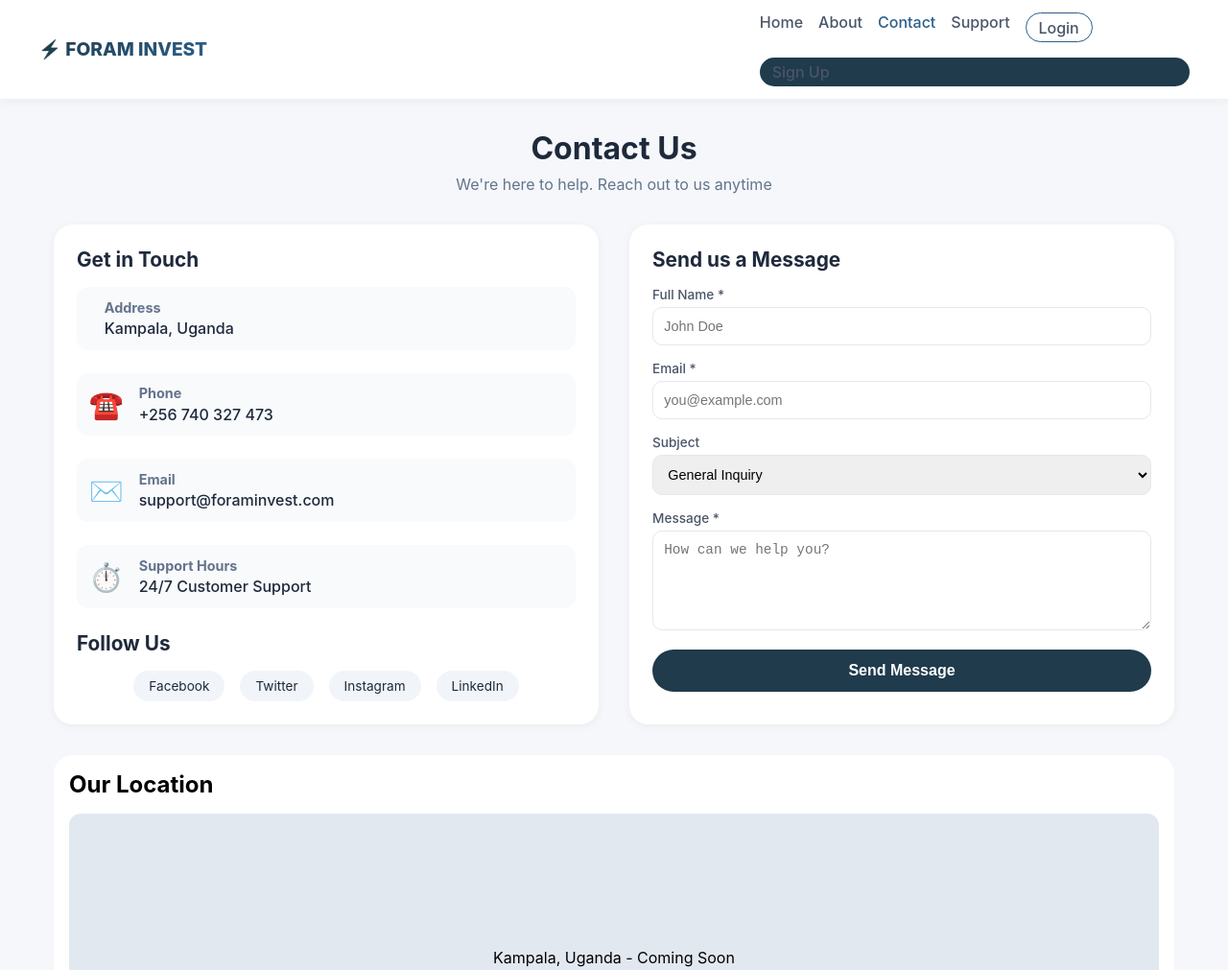
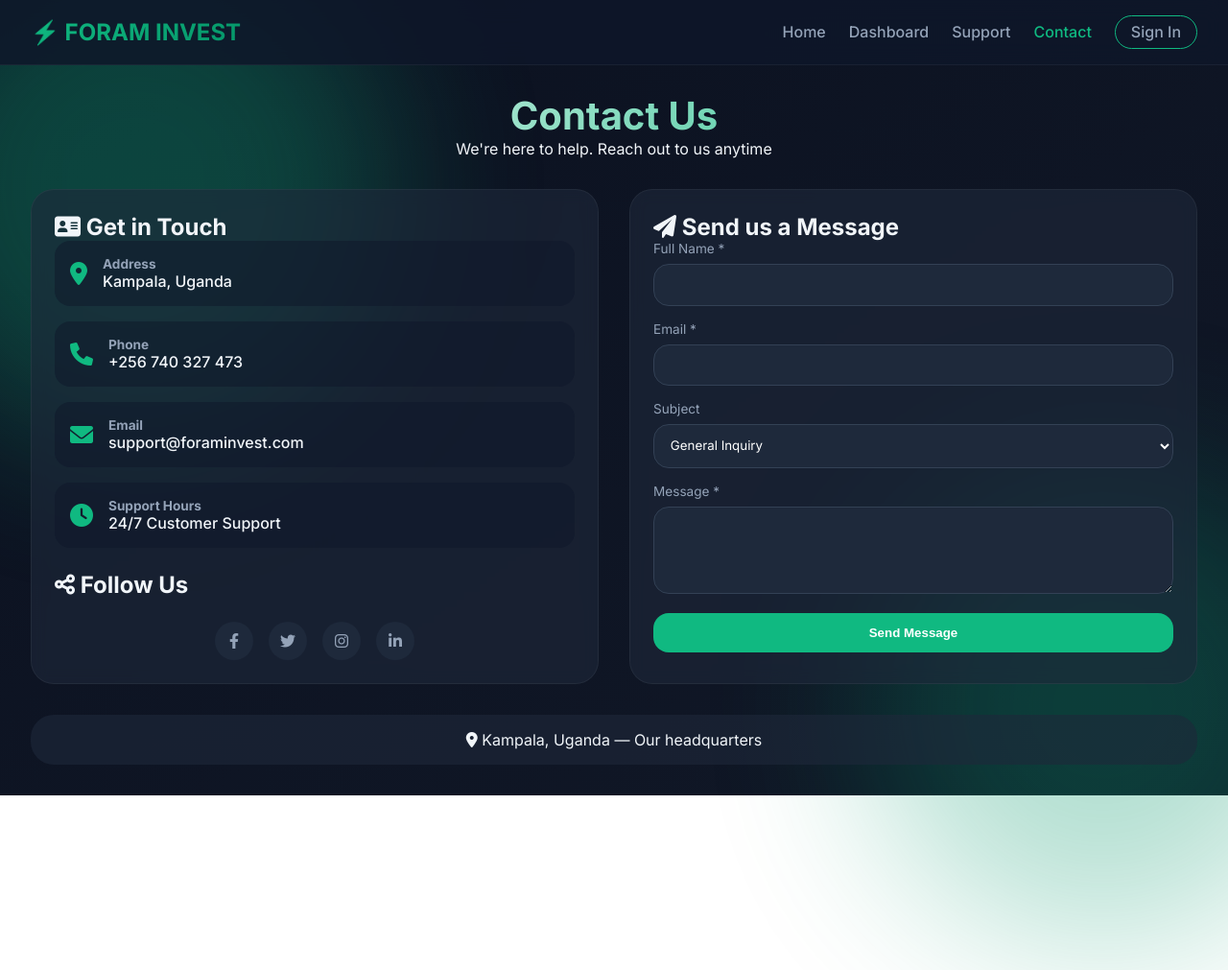
Before and after one commit to investforam-uganda/investforam.ug, a website: page contact.html in a window 1280 px wide. Shown: the top 1011 px of the page at 96% size. After the commit the page ends 829 px from the top, so only its background shows below. Drawn offline with Linux system fonts and the light colour scheme.

Commit message:
Update contact.html

```diff
--- a/contact.html
+++ b/contact.html
@@ -2,220 +2,88 @@
 <html lang="en">
 <head>
   <meta charset="UTF-8">
-    <meta name="viewport" content="width=device-width, initial-scale=1.0">
+  <meta name="viewport" content="width=device-width, initial-scale=1.0, user-scalable=yes">
   <title>Contact Us - Foram Invest</title>
+  <link href="https://fonts.googleapis.com/css2?family=Inter:opsz,wght@14..32,300;14..32,400;14..32,500;14..32,600;14..32,700&display=swap" rel="stylesheet">
+  <link rel="stylesheet" href="https://cdnjs.cloudflare.com/ajax/libs/font-awesome/6.0.0-beta3/css/all.min.css">
   <style>
-        * {
-            margin: 0;
-            padding: 0;
-            box-sizing: border-box;
+    * { margin: 0; padding: 0; box-sizing: border-box; }
+    body {
+      font-family: 'Inter', sans-serif;
+      background: linear-gradient(145deg, #0B1120 0%, #111827 100%);
+      min-height: 100vh;
+      color: #f1f5f9;
     }
-        body {
-            font-family: -apple-system, BlinkMacSystemFont, 'Segoe UI', Roboto, sans-serif;
-            background: #f5f7fb;
+    .orb { position: fixed; border-radius: 50%; filter: blur(80px); opacity: 0.3; z-index: 0; pointer-events: none; }
+    .orb-1 { width: 40vw; height: 40vw; background: #10b981; top: -10%; left: -10%; animation: float 18s infinite alternate; }
+    .orb-2 { width: 35vw; height: 35vw; background: #059669; bottom: -15%; right: -5%; animation: float 22s infinite alternate-reverse; }
+    @keyframes float { 0% { transform: translate(0, 0) scale(1); } 100% { transform: translate(30px, 40px) scale(1.1); } }
+
+    .navbar {
+      position: fixed; top: 0; width: 100%; padding: 1rem 2rem;
+      background: rgba(15, 23, 42, 0.85); backdrop-filter: blur(12px);
+      border-bottom: 1px solid rgba(255,255,255,0.05); z-index: 100;
     }
-        .navbar {
-            background: white;
-            padding: 0.8rem 1rem;
-            position: sticky;
-            top: 0;
-            z-index: 100;
-            box-shadow: 0 2px 10px rgba(0,0,0,0.05);
+    .nav-container { max-width: 1280px; margin: 0 auto; display: flex; justify-content: space-between; align-items: center; flex-wrap: wrap; gap: 1rem; }
+    .logo { font-size: 1.5rem; font-weight: 800; background: linear-gradient(135deg, #10b981, #059669); -webkit-background-clip: text; background-clip: text; color: transparent; text-decoration: none; }
+    .nav-links { display: flex; gap: 1.5rem; align-items: center; flex-wrap: wrap; }
+    .nav-links a { text-decoration: none; color: #94a3b8; font-weight: 500; transition: color 0.2s; }
+    .nav-links a:hover, .nav-links a.active { color: #10b981; }
+    .btn-outline { background: transparent; border: 1px solid #10b981; padding: 0.4rem 1rem; border-radius: 40px; color: #10b981; cursor: pointer; }
+
+    .main-content { max-width: 1280px; margin: 0 auto; padding: 6rem 2rem 2rem; position: relative; z-index: 10; }
+    .page-header { text-align: center; margin-bottom: 2rem; }
+    .page-header h1 { font-size: 2.5rem; background: linear-gradient(135deg, #fff, #10b981); -webkit-background-clip: text; background-clip: text; color: transparent; }
+
+    .contact-grid { display: grid; grid-template-columns: 1fr 1fr; gap: 2rem; }
+    .contact-info, .contact-form {
+      background: rgba(30, 41, 59, 0.6); backdrop-filter: blur(8px);
+      border-radius: 1.5rem; padding: 1.5rem; border: 1px solid rgba(255,255,255,0.05);
     }
-        .nav-container {
-            max-width: 1200px;
-            margin: 0 auto;
-            display: flex;
-            justify-content: space-between;
-            align-items: center;
-            flex-wrap: wrap;
-            gap: 0.8rem;
+    .info-item { display: flex; align-items: center; gap: 1rem; padding: 1rem; background: rgba(15,23,42,0.5); border-radius: 1rem; margin-bottom: 1rem; }
+    .info-icon { font-size: 1.5rem; color: #10b981; }
+    .info-text h3 { font-size: 0.85rem; color: #94a3b8; }
+    .info-text p { font-size: 1rem; font-weight: 500; }
+    .social-links { display: flex; gap: 1rem; margin-top: 1.5rem; justify-content: center; }
+    .social-link { background: #1e293b; width: 40px; height: 40px; border-radius: 50%; display: flex; align-items: center; justify-content: center; color: #94a3b8; transition: all 0.2s; text-decoration: none; }
+    .social-link:hover { background: #10b981; color: white; transform: translateY(-3px); }
+
+    .form-group { margin-bottom: 1rem; }
+    .form-group label { display: block; margin-bottom: 0.5rem; font-size: 0.85rem; color: #94a3b8; }
+    .form-group input, .form-group select, .form-group textarea {
+      width: 100%; padding: 0.8rem; background: #1e293b; border: 1px solid #334155;
+      border-radius: 1rem; color: white; font-family: 'Inter', sans-serif;
     }
-        .logo {
-            font-size: 1.2rem;
-            font-weight: 800;
-            background: linear-gradient(135deg, #1e3c4a, #2c5f8a);
-            -webkit-background-clip: text;
-            background-clip: text;
-            color: transparent;
-            text-decoration: none;
+    .form-group input:focus, .form-group select:focus, .form-group textarea:focus {
+      outline: none; border-color: #10b981;
     }
-        .nav-links {
-            display: flex;
-            gap: 1rem;
-            flex-wrap: wrap;
-        }
-        .nav-links a {
-            text-decoration: none;
-            color: #4a5568;
-            font-weight: 500;
-        }
-        .nav-links a:hover, .nav-links a.active {
-            color: #2c5f8a;
-        }
-        .container {
-            max-width: 1200px;
-            margin: 0 auto;
-            padding: 2rem 1rem;
-        }
-        .page-header {
-            text-align: center;
-            margin-bottom: 2rem;
-        }
-        .page-header h1 {
-            font-size: 2rem;
-            color: #1e293b;
-            margin-bottom: 0.5rem;
-        }
-        .page-header p {
-            color: #64748b;
-        }
-        .contact-grid {
-            display: grid;
-            grid-template-columns: 1fr 1fr;
-            gap: 2rem;
-        }
-        .contact-info {
-            background: white;
-            border-radius: 20px;
-            padding: 1.5rem;
-            box-shadow: 0 2px 10px rgba(0,0,0,0.05);
-        }
-        .contact-info h2 {
-            font-size: 1.3rem;
-            margin-bottom: 1rem;
-            color: #1e293b;
-        }
-        .info-item {
-            display: flex;
-            align-items: center;
-            gap: 1rem;
-            margin-bottom: 1.5rem;
-            padding: 0.8rem;
-            background: #f8fafc;
-            border-radius: 12px;
-        }
-        .info-icon {
-            font-size: 1.8rem;
-        }
-        .info-text h3 {
-            font-size: 0.9rem;
-            color: #64748b;
-            margin-bottom: 0.2rem;
-        }
-        .info-text p {
-            font-size: 1rem;
-            font-weight: 500;
-            color: #1e293b;
-        }
-        .contact-form {
-            background: white;
-            border-radius: 20px;
-            padding: 1.5rem;
-            box-shadow: 0 2px 10px rgba(0,0,0,0.05);
-        }
-        .contact-form h2 {
-            font-size: 1.3rem;
-            margin-bottom: 1rem;
-            color: #1e293b;
-        }
-        .form-group {
-            margin-bottom: 1rem;
-        }
-        .form-group label {
-            display: block;
-            margin-bottom: 0.3rem;
-            font-weight: 500;
-            font-size: 0.85rem;
-            color: #4a5568;
-        }
-        .form-group input, .form-group select, .form-group textarea {
-            width: 100%;
-            padding: 0.7rem;
-            border: 1px solid #e2e8f0;
-            border-radius: 10px;
-            font-size: 0.9rem;
-        }
-        .btn-primary {
-            background: #1f3b4c;
-            color: white;
-            border: none;
-            padding: 0.8rem;
-            border-radius: 40px;
-            width: 100%;
-            font-size: 1rem;
-            font-weight: 600;
-            cursor: pointer;
-        }
-        .social-links {
-            display: flex;
-            gap: 1rem;
-            margin-top: 1rem;
-            justify-content: center;
-        }
-        .social-link {
-            display: flex;
-            align-items: center;
-            gap: 0.5rem;
-            padding: 0.5rem 1rem;
-            background: #f1f5f9;
-            border-radius: 30px;
-            text-decoration: none;
-            color: #1e293b;
-            font-size: 0.85rem;
-        }
-        .map-container {
-            margin-top: 2rem;
-            background: white;
-            border-radius: 20px;
-            padding: 1rem;
-        }
-        .success-message {
-            background: #dcfce7;
-            color: #16a34a;
-            padding: 0.6rem;
-            border-radius: 10px;
-            margin-top: 1rem;
-            text-align: center;
-        }
-        .error-message {
-            background: #fee2e2;
-            color: #dc2626;
-            padding: 0.6rem;
-            border-radius: 10px;
-            margin-top: 1rem;
-            text-align: center;
-        }
-        @media (max-width: 768px) {
-            .contact-grid {
-                grid-template-columns: 1fr;
-            }
-        }
-        .footer {
-            background: #0f172a;
-            color: #94a3b8;
-            padding: 2rem 1rem;
-            text-align: center;
-            margin-top: 2rem;
-        }
+    .btn-primary { background: #10b981; color: white; border: none; padding: 0.8rem; border-radius: 1rem; font-weight: 600; cursor: pointer; width: 100%; }
+    .btn-primary:hover { background: #059669; transform: translateY(-2px); }
+
+    .map-container { margin-top: 2rem; background: rgba(30, 41, 59, 0.6); border-radius: 1.5rem; padding: 1rem; text-align: center; }
+    .success-message { background: rgba(16,185,129,0.2); color: #10b981; padding: 0.8rem; border-radius: 1rem; margin-top: 1rem; text-align: center; }
+
+    @media (max-width: 768px) { .contact-grid { grid-template-columns: 1fr; } .main-content { padding: 5rem 1rem 1rem; } .nav-container { flex-direction: column; } }
   </style>
 </head>
 <body>
+<div class="orb orb-1"></div>
+<div class="orb orb-2"></div>
+
 <nav class="navbar">
   <div class="nav-container">
     <a href="index.html" class="logo">⚡ FORAM INVEST</a>
     <div class="nav-links">
       <a href="index.html">Home</a>
-                <a href="about.html">About</a>
+      <a href="dashboard.html">Dashboard</a>
+      <a href="support.html">Support</a>
       <a href="contact.html" class="active">Contact</a>
-                <a href="support.html">Support</a>
-                <a href="login.html" class="btn-outline" style="border:1px solid #2c5f8a; padding:0.3rem 0.8rem; border-radius:30px;">Login</a>
-                <a href="signup.html" class="btn-primary" style="padding:0.3rem 0.8rem;">Sign Up</a>
+      <a href="login.html" class="btn-outline">Sign In</a>
     </div>
   </div>
 </nav>
 
-    <div class="container">
+<div class="main-content">
   <div class="page-header">
     <h1>Contact Us</h1>
     <p>We're here to help. Reach out to us anytime</p>
@@ -223,71 +91,28 @@
 
   <div class="contact-grid">
     <div class="contact-info">
-                <h2>Get in Touch</h2>
-                <div class="info-item">
-                    <div class="info-icon"></div>
-                    <div class="info-text">
-                        <h3>Address</h3>
-                        <p>Kampala, Uganda</p>
-                    </div>
-                </div>
-                <div class="info-item">
-                    <div class="info-icon">☎️</div>
-                    <div class="info-text">
-                        <h3>Phone</h3>
-                        <p>+256 740 327 473</p>
-                    </div>
-                </div>
-                <div class="info-item">
-                    <div class="info-icon">✉️</div>
-                    <div class="info-text">
-                        <h3>Email</h3>
-                        <p>support@foraminvest.com</p>
-                    </div>
-                </div>
-                <div class="info-item">
-                    <div class="info-icon">⏱️</div>
-                    <div class="info-text">
-                        <h3>Support Hours</h3>
-                        <p>24/7 Customer Support</p>
-                    </div>
-                </div>
+      <h2><i class="fas fa-address-card"></i> Get in Touch</h2>
+      <div class="info-item"><div class="info-icon"><i class="fas fa-map-marker-alt"></i></div><div class="info-text"><h3>Address</h3><p>Kampala, Uganda</p></div></div>
+      <div class="info-item"><div class="info-icon"><i class="fas fa-phone"></i></div><div class="info-text"><h3>Phone</h3><p>+256 740 327 473</p></div></div>
+      <div class="info-item"><div class="info-icon"><i class="fas fa-envelope"></i></div><div class="info-text"><h3>Email</h3><p>support@foraminvest.com</p></div></div>
+      <div class="info-item"><div class="info-icon"><i class="fas fa-clock"></i></div><div class="info-text"><h3>Support Hours</h3><p>24/7 Customer Support</p></div></div>
 
-                <h2 style="margin-top: 1rem;">Follow Us</h2>
+      <h2 style="margin-top: 1.5rem;"><i class="fas fa-share-alt"></i> Follow Us</h2>
       <div class="social-links">
-                    <a href="#" class="social-link"> Facebook</a>
-                    <a href="#" class="social-link"> Twitter</a>
-                    <a href="#" class="social-link"> Instagram</a>
-                    <a href="#" class="social-link">LinkedIn</a>
+        <a href="#" class="social-link"><i class="fab fa-facebook-f"></i></a>
+        <a href="#" class="social-link"><i class="fab fa-twitter"></i></a>
+        <a href="#" class="social-link"><i class="fab fa-instagram"></i></a>
+        <a href="#" class="social-link"><i class="fab fa-linkedin-in"></i></a>
       </div>
     </div>
 
     <div class="contact-form">
-                <h2>Send us a Message</h2>
+      <h2><i class="fas fa-paper-plane"></i> Send us a Message</h2>
       <form id="contactForm">
-                    <div class="form-group">
-                        <label>Full Name *</label>
-                        <input type="text" id="contactName" required placeholder="John Doe">
-                    </div>
-                    <div class="form-group">
-                        <label>Email *</label>
-                        <input type="email" id="contactEmail" required placeholder="you@example.com">
-                    </div>
-                    <div class="form-group">
-                        <label>Subject</label>
-                        <select id="contactSubject">
-                            <option>General Inquiry</option>
-                            <option>Investment Question</option>
-                            <option>Account Support</option>
-                            <option>Withdrawal Issue</option>
-                            <option>Complaint</option>
-                            <option>Partnership</option>
-                        </select>
-                    </div>
-                    <div class="form-group">
-                        <label>Message *</label>
-                        <textarea id="contactMessage" rows="5" required placeholder="How can we help you?"></textarea>
-                    </div>
+        <div class="form-group"><label>Full Name *</label><input type="text" id="contactName" required></div>
+        <div class="form-group"><label>Email *</label><input type="email" id="contactEmail" required></div>
+        <div class="form-group"><label>Subject</label><select id="contactSubject"><option>General Inquiry</option><option>Investment Question</option><option>Account Support</option><option>Withdrawal Issue</option><option>Complaint</option></select></div>
+        <div class="form-group"><label>Message *</label><textarea id="contactMessage" rows="4" required></textarea></div>
         <button type="submit" class="btn-primary">Send Message</button>
         <div id="contactMsg"></div>
       </form>
@@ -295,36 +120,16 @@
   </div>
 
   <div class="map-container">
-            <h2 style="margin-bottom: 1rem;">Our Location</h2>
-            <div style="background: #e2e8f0; height: 300px; border-radius: 12px; display: flex; align-items: center; justify-content: center;">
-                <p>Kampala, Uganda - Coming Soon</p>
+    <p><i class="fas fa-map-marker-alt"></i> Kampala, Uganda — Our headquarters</p>
   </div>
 </div>
-    </div>
-
-    <footer class="footer">
-        <p>© 2025 Foram Invest — Secure investment platform. All rights reserved.</p>
-    </footer>
 
 <script>
   document.getElementById('contactForm').addEventListener('submit', (e) => {
     e.preventDefault();
-            const name = document.getElementById('contactName').value;
-            const email = document.getElementById('contactEmail').value;
-            const subject = document.getElementById('contactSubject').value;
-            const message = document.getElementById('contactMessage').value;
-
-            if (!name || !email || !message) {
-                document.getElementById('contactMsg').innerHTML = '<div class="error-message">Please fill all required fields</div>';
-                return;
-            }
-
-            // Simulate sending message
-            document.getElementById('contactMsg').innerHTML = '<div class="success-message">Message sent! We\'ll respond within 24 hours.</div>';
+    document.getElementById('contactMsg').innerHTML = '<div class="success-message">✅ Message sent! We\'ll respond within 24 hours.</div>';
     document.getElementById('contactForm').reset();
-            setTimeout(() => {
-                document.getElementById('contactMsg').innerHTML = '';
-            }, 3000);
+    setTimeout(() => document.getElementById('contactMsg').innerHTML = '', 3000);
   });
 </script>
 </body>
```
Lines whose indentation alone changed are shown as unchanged.
